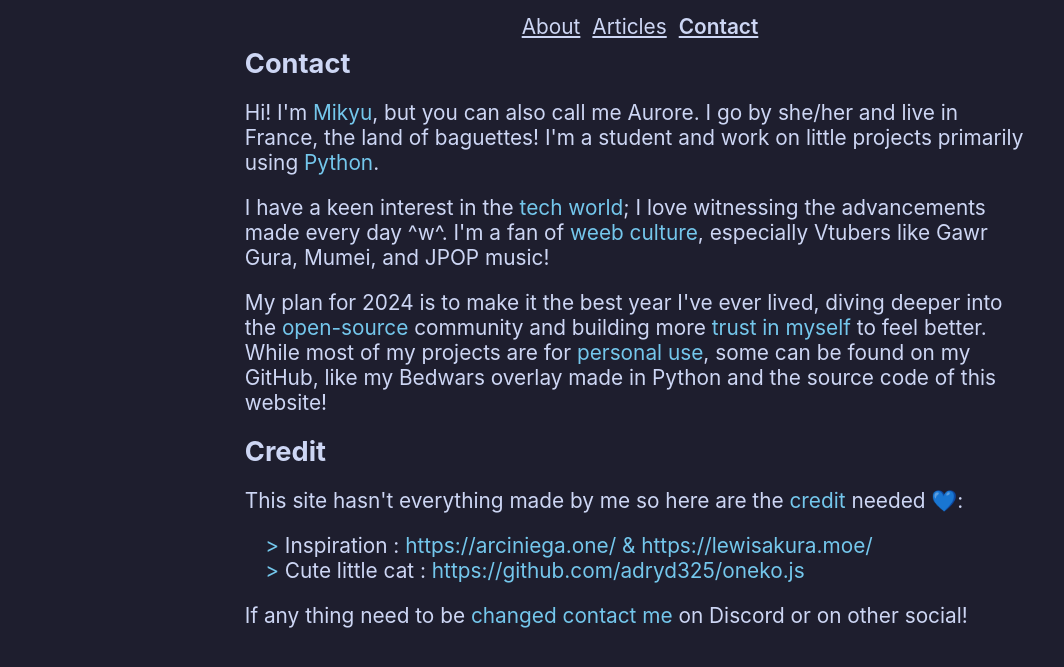
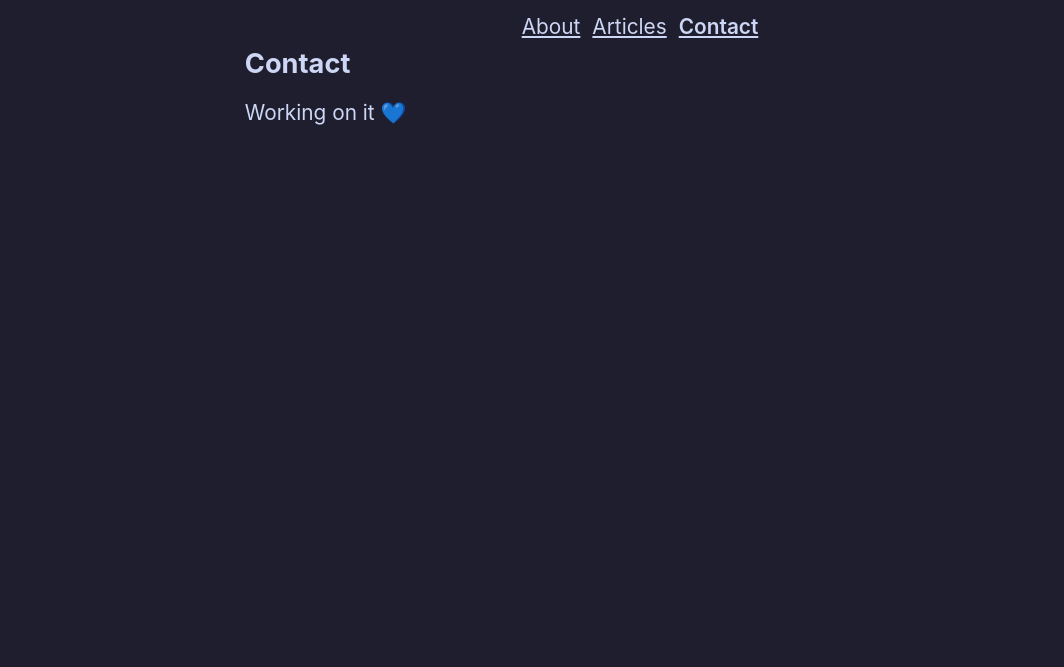
Before and after one commit to Mikyuwu/Littlecutecat.xyz-V1, a plain HTML site: page contact.html in a window 1280 px wide. Shown: the part 115-782 px from the top of the page, without its empty margins (0-1064 px from the left). Drawn offline with Linux system fonts and the light colour scheme; files whose address does not match are found by name.

Commit message:
AHHH FONTS TRY V2
HELP ME

```diff
--- a/contact.html
+++ b/contact.html
@@ -30,18 +30,7 @@
     <main>
         <h2>Contact</h2>
         <div class="bodyfont">
-        <p>Hi! I'm <span class="accent">Mikyu</span>, but you can also call me Aurore. I go by she/her and live in France, the land of baguettes! I'm a student and work on little projects primarily using <span class="accent">Python</span>.</p>
-        </div>
-        <p>I have a keen interest in the <span class="accent">tech world</span>; I love witnessing the advancements made every day ^w^. I'm a fan of <span class="accent">weeb culture</span>, especially Vtubers like Gawr Gura, Mumei, and JPOP music!</p>
-        <p>My plan for 2024 is to make it the best year I've ever lived, diving deeper into the <span class="accent">open-source</span> community and building more <span class="accent">trust in myself</span> to feel better. While most of my projects are for <span class="accent">personal use</span>, some can be found on my GitHub, like my Bedwars overlay made in Python and the source code of this website! </p>
-        <h2>Credit</h2>
-        <p>This site hasn't everything made by me so here are the <span class="accent">credit</span> needed 💙:</p>
-            <ul>
-                <li>Inspiration : <span class="accent">https://arciniega.one/ & https://lewisakura.moe/</span></li>
-                <li>Cute little cat : <span class="accent">https://github.com/adryd325/oneko.js</span></li>
-            </ul>
-        <p>If any thing need to be <span class="accent">changed contact me</span> on Discord or on other social!</p>
-
+        <p>Working on it 💙</p>
         <script src="./oneko.js"></script>
     </main>
 </body>
--- a/css/style.css
+++ b/css/style.css
@@ -1,16 +1,10 @@
 @font-face {
-    font-family: 'Atkinson Hyperlegible', sans-serif;
     font-family: 'Inter', sans-serif;
-    src: url("https://fonts.googleapis.com/css2?family=Atkinson+Hyperlegible&family=Inter&display=swap") format("woff2");
+    src: url("assets/fonts/InterVariable.woff2") format("woff2");
     font-weight: 100 600;
     font-display: swap;
     font-style: normal;
     font-named-instance:"Regular"
-}
-
-@font-face {
-    font-family: 'Atkinson Hyperlegible', sans-serif;
-    src: url("https://fonts.googleapis.com/css2?family=Atkinson+Hyperlegible&display=swap");
 }
 
 .accent {
@@ -65,7 +59,7 @@ body {
 }
 
 * {
-    font-family: Inter;
+    font-family: 'Inter';
     color: #cdd6f4;
 
 }
--- a/oneko.js
+++ b/oneko.js
@@ -153,7 +153,7 @@
     nekoEl.style.height = "32px";
     nekoEl.style.position = "fixed";
     nekoEl.style.pointerEvents = "none";
-    nekoEl.style.backgroundImage = "url('./oneko.gif')";
+    nekoEl.style.backgroundImage = "url('assets/oneko.gif')";
     nekoEl.style.imageRendering = "pixelated";
     nekoEl.style.left = `${nekoPosX - 16}px`;
     nekoEl.style.top = `${nekoPosY - 16}px`;
```
Also changed, not shown: index.html (+0 -1 lines), assets/oneko-sprites.png (deleted), assets/oneko.gif (renamed from oneko.gif).
